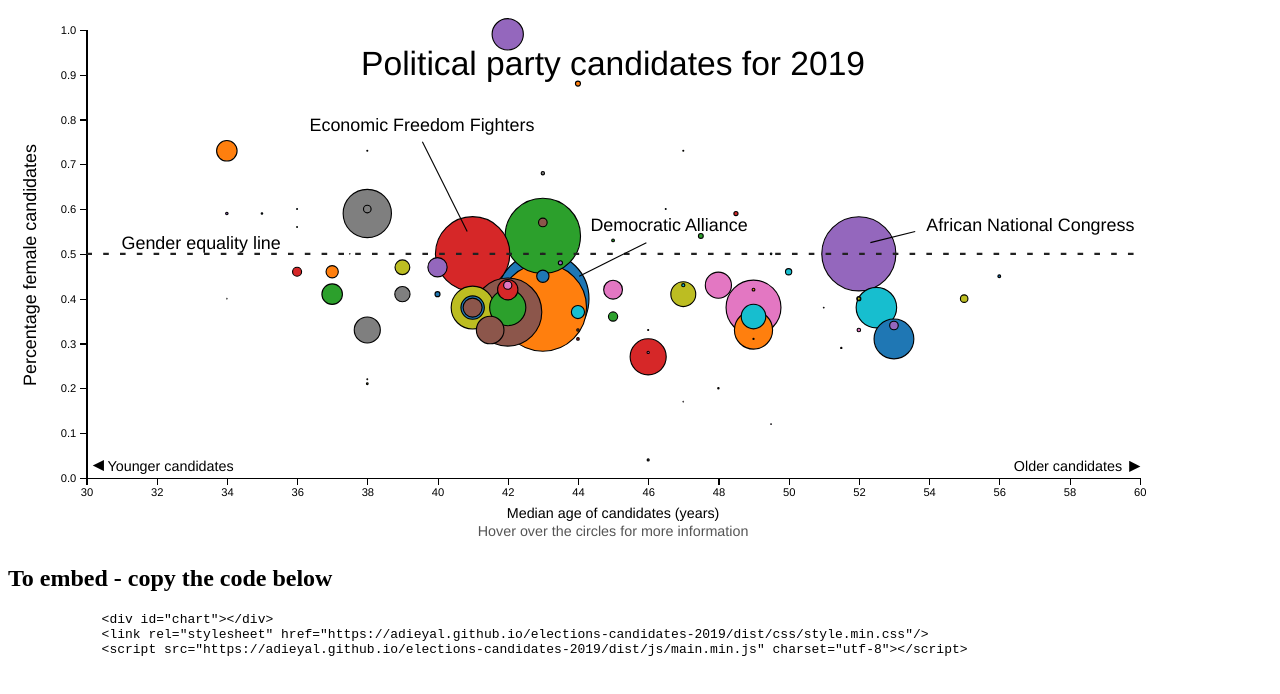
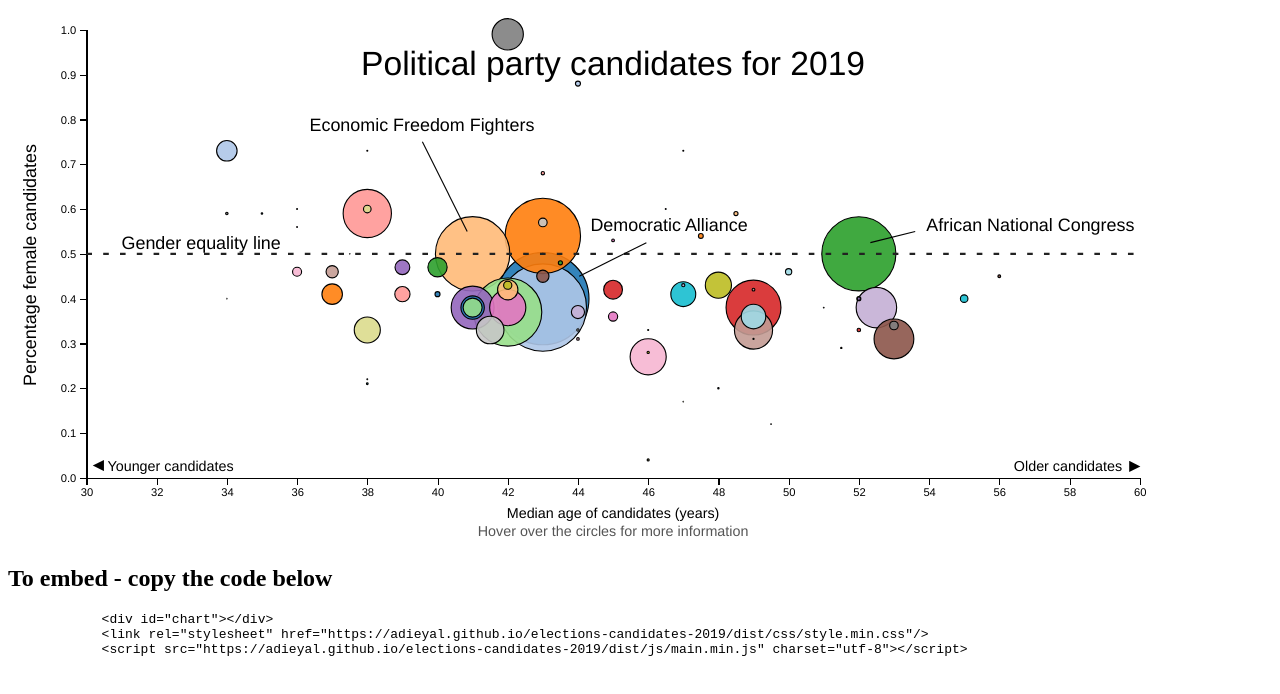
Before and after one commit to adieyal/elections-candidates-2019, a website with bundled scripts: page index.html in a window 1280 px wide. Built offline with nearby package versions, Linux system fonts and the light colour scheme.

Commit message:
Changed circle colour scheme and added opacity

```diff
--- a/src/css/style.css
+++ b/src/css/style.css
@@ -1,5 +1,6 @@
 .dot {
   stroke: #000;
+  fill-opacity: 0.9;
 }
 
 .gender-equality {
--- a/src/scripts/d3.js
+++ b/src/scripts/d3.js
@@ -1,4 +1,4 @@
 export  { select, selectAll, event } from 'd3-selection';
-export  { scaleLinear, schemeCategory10 } from 'd3-scale';
+export  { scaleLinear, schemeCategory20 } from 'd3-scale';
 export  { axisLeft, axisBottom } from 'd3-axis';
 export  { formatLocale } from 'd3-format';
--- a/src/scripts/scatter.js
+++ b/src/scripts/scatter.js
@@ -634,7 +634,7 @@
 
 var xScale = d3.scaleLinear().domain([minAge, maxAge]).range([0, width]).nice(),
     yScale = d3.scaleLinear().domain([1, 0]).range([0, height]).nice(),
-    colorScale = d3.schemeCategory10,
+    colorScale = d3.schemeCategory20,
     radiusScale = d3.scaleLinear().domain([0, 1000]).range([0, 40]),
     xAxis = d3.axisBottom(xScale).ticks(12, ",d"),
     yAxis = d3.axisLeft(yScale)
@@ -687,7 +687,7 @@
     .append("circle")
         .classed("dot", true)
         .style("fill", function(d, idx) {
-            return colorScale[idx % 10]
+            return colorScale[idx % 20]
         })
         .call(position)
         .on("mousemove", function() {
```
Also changed, not shown: dist/css/style.min.css, dist/js/main.js, dist/js/main.min.js.
